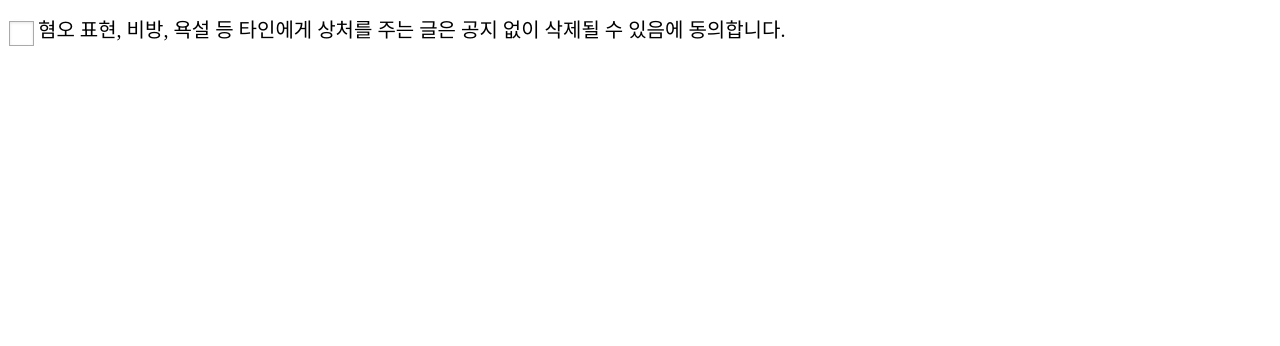
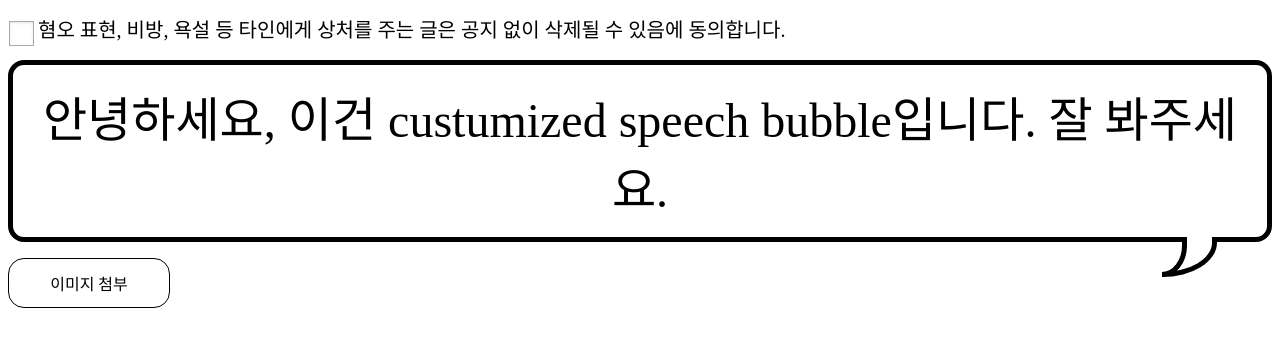
Before and after one commit to PajaritoMoyqi/TEMPLATE-CUSTOM_CSS-PajaritoMoyqi, a plain HTML site: page index.html in a window 1280 px wide. Drawn offline with Linux system fonts and the light colour scheme.

Commit message:
speech bubble and input(type='file') added

```diff
--- a/index.html
+++ b/index.html
@@ -5,13 +5,34 @@
   <meta name="viewport" content="width=device-width, initial-scale=1.0">
   <title>Custom Checkbox</title>
   <link rel="stylesheet" href="./checkbox.css">
+  <link rel="stylesheet" href="./speech-bubble.css">
+  <link rel="stylesheet" href="./inputfile.css">
 </head>
 <body>
+  <!-- with checkbox.css -->
   <form action="">
     <p class="alert-text">
       <input type="checkbox" id="agreement6" />
       <label for="agreement6">혐오 표현, 비방, 욕설 등 타인에게 상처를 주는 글은 공지 없이 삭제될 수 있음에 동의합니다.</label>
     </p>
   </form>
+
+  <!-- with speech-bubble.css -->
+  <blockquote class="rounded-speech-bubble">
+    <p>안녕하세요, 이건 custumized speech bubble입니다. 잘 봐주세요.</p>
+  </blockquote>
+
+  <!-- with inputfile.css and inputfile.js -->
+  <form action="">
+    <div class="file-box">
+      <label for="image-upload">
+        <div class="upload-btn">이미지 첨부</div>
+      </label>
+      <input type="file" name="image" id="image-upload" class="real-upload form-control" accept="image/*"> <!-- only one file -->
+      <p class="input-file-name"></p>
+    </div>
+  </form>
+
+  <script src="./inputfile.js"></script>
 </body>
 </html>
--- /dev/null
+++ b/inputfile.css
@@ -0,0 +1,21 @@
+/* how-to make custom speech-bubble step
+
+1. make div in label as button (don't forget keyword 'for' which is connected to input id)
+2. hide original input
+
+*/
+
+.upload-btn {
+  width: 10rem;
+  height: 3rem;
+  border: 1px solid black;
+  border-radius: 1rem;
+  cursor: pointer;
+  display: flex;
+  align-items: center;
+  justify-content: center;
+}
+
+input[type="file"]#image-upload {
+  display: none;
+}
--- /dev/null
+++ b/inputfile.js
@@ -0,0 +1,15 @@
+/* how-to make custom speech-bubble step
+
+3. get name of uploaded file from hidden input[type="file"].
+4. change innerHTML using the name.
+
+*/
+
+const hiddenFileInput = document.querySelector('#image-upload');
+const fileNameBox = document.querySelector('.input-file-name');
+
+hiddenFileInput.addEventListener('change', () => {
+  const fileName = hiddenFileInput.files[0].name;
+  console.log(hiddenFileInput);
+  fileNameBox.innerHTML = fileName;
+})
--- /dev/null
+++ b/speech-bubble.css
@@ -0,0 +1,76 @@
+/* how-to make custom speech-bubble step
+
+1. make speech-bubble body
+2. make right bubble pointer using '::before'.
+3. make left bubble pointer using '::after'.
+4. erase the part where pointer and body overlap each other
+
+*/
+
+/* main bubble */
+.rounded-speech-bubble {
+  position: relative;
+  padding: 1rem;
+  margin: 1rem 0;
+  border: 5px solid black;
+  text-align: center;
+  background: white;
+  -webkit-border-radius: 1rem;
+  -moz-border-radius: 1rem;
+  border-radius: 1rem;
+}
+
+/* right bubble pointer */
+.rounded-speech-bubble::before {
+  content: "";
+  position: absolute;
+  z-index: 5;
+  bottom: -40px;
+  right: 50px;
+  width: 50px;
+  height: 30px;
+  border-width: 0 5px 5px 0;
+  border-style: solid;
+  border-color: black;
+  background: transparent;
+  -webkit-border-bottom-right-radius: 80px 50px;
+  -moz-border-radius-bottomright: 80px 50px;
+  border-bottom-right-radius: 80px 50px;
+  display: block;
+}
+
+/* left bubble pointer */
+.rounded-speech-bubble::after {
+  content: "";
+  position: absolute;
+  z-index: 5;
+  bottom: -40px;
+  right: 80px;
+  width: 20px;
+  height: 30px;
+  border-width: 0 5px 5px 0;
+  border-style: solid;
+  border-color: black;
+  background: transparent;
+  -webkit-border-bottom-right-radius: 40px 50px;
+  -moz-border-radius-bottomright: 40px 50px;
+  border-bottom-right-radius: 40px 50px;
+  display: block;
+}
+
+/* to get rid of division line between bubble and bubble pointer */
+.rounded-speech-bubble > :first-child::after {
+  content: "";
+  position: absolute;
+  bottom: -10px;
+  right: 55px;
+  width: 25px;
+  height: 15px;
+  background: white;
+}
+
+/* just an option for readability */
+blockquote p {
+  font-size: 3rem;
+  margin: 0;
+}
```
Also changed, not shown: 1 other file.
